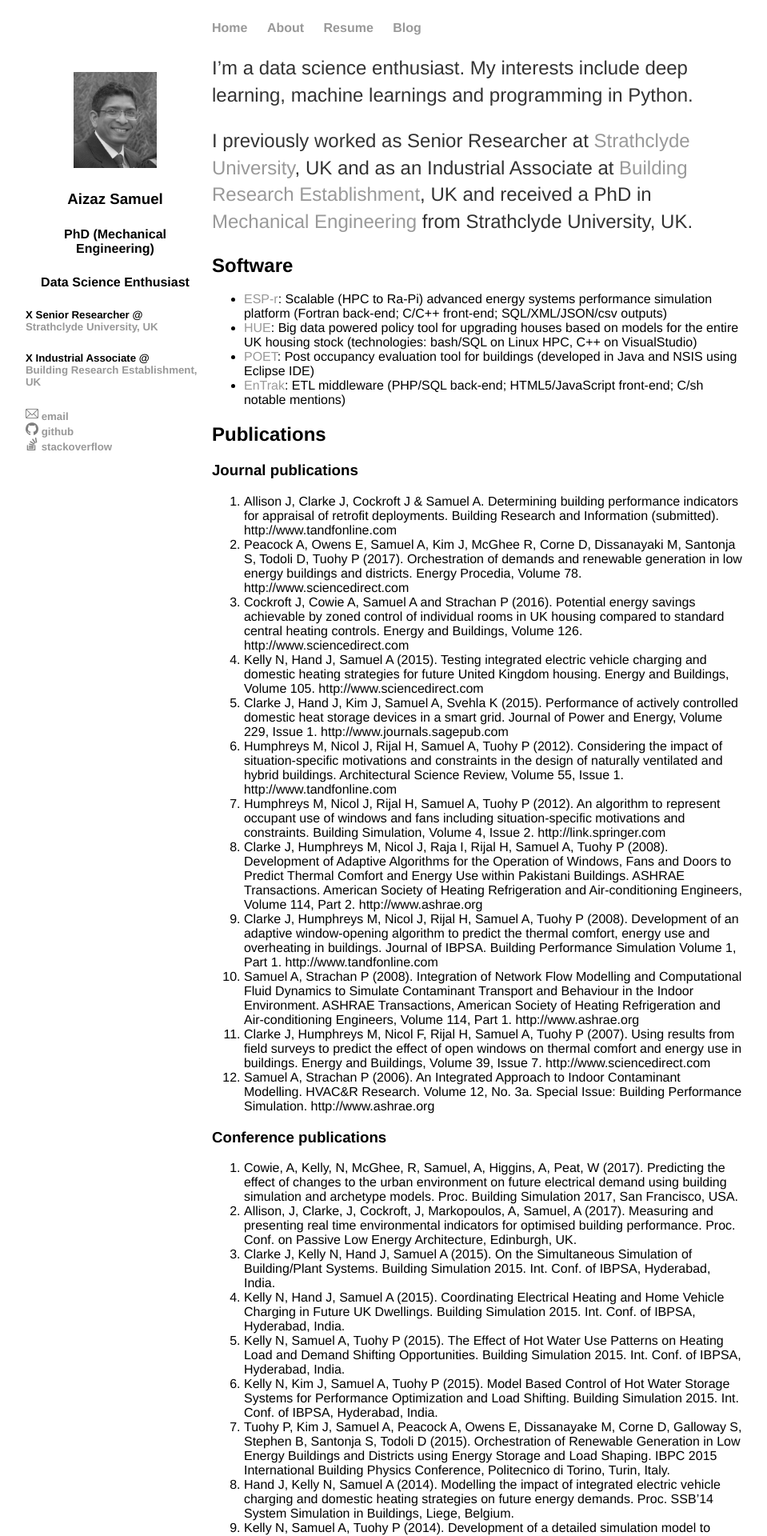
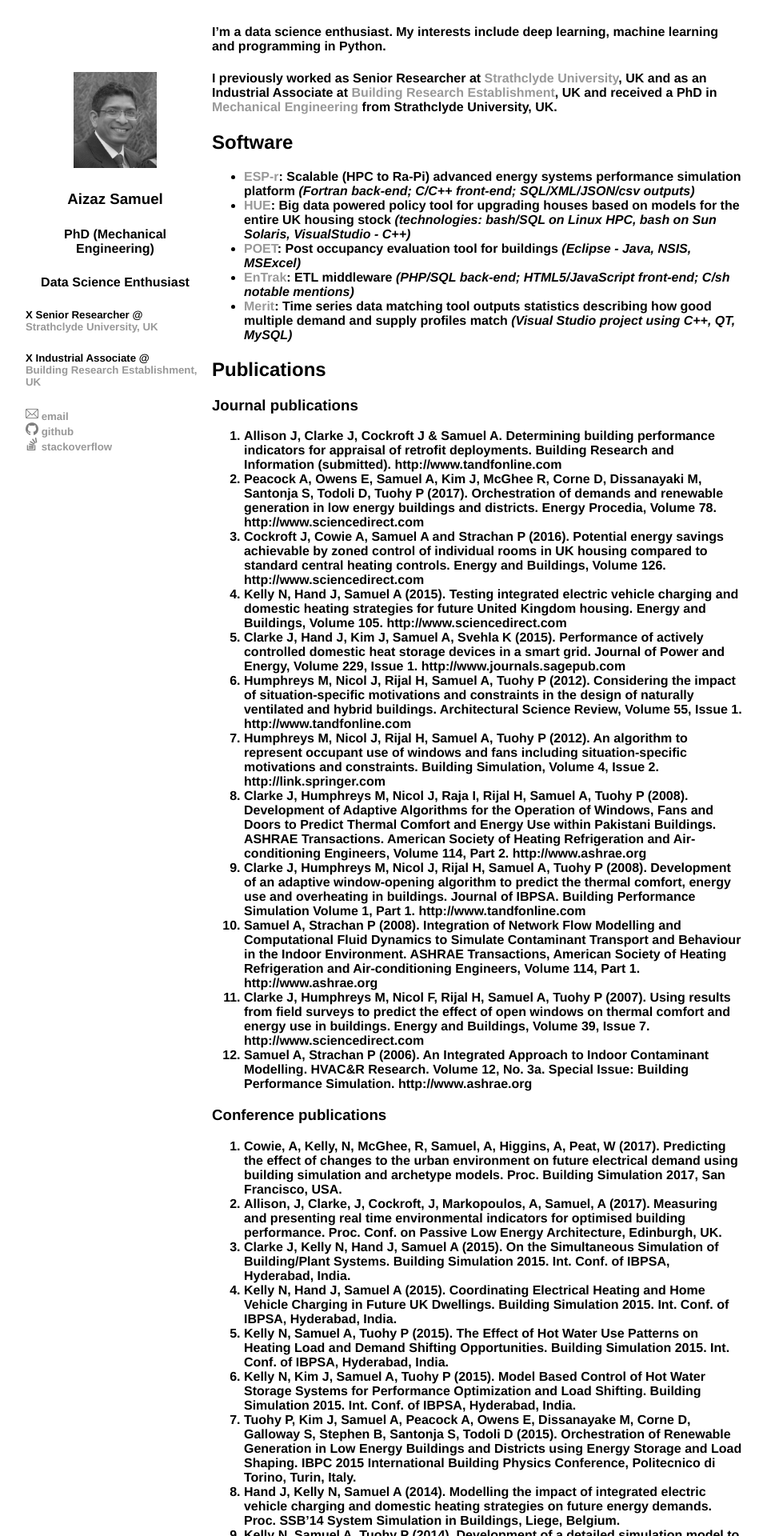
Before and after one commit to aizaz-samuel/aizaz-samuel.github.io, a Jekyll site: the page built from about/index.md, in a window 1280 px wide. Shown: the top 1920 px of the page at 80% size, without its empty margins (160-1119 px from the left). Built offline with Jekyll 4.4.1, drawn with Linux system fonts in a browser that asks for light colours; a script that is not in the unit is left out.

Commit message:
modest additions to about me, deactivated navigation on blog

```diff
--- a/_layouts/default.html
+++ b/_layouts/default.html
@@ -27,10 +27,10 @@ content
 			  <div class="rightpane">
 					<nav>
 			    		<ul>
-			        		<li><a href="/">Home</a></li>
+			        		<!-- <li><a href="/">Home</a></li>
 				        	<li><a href="/about">About</a></li>
 			        		<li><a href="/cv">Resume</a></li>
-			        		<li><a href="/blog">Blog</a></li>
+			        		<li><a href="/blog">Blog</a></li> -->
 			    		</ul>
 					</nav>
            {{ content }}
--- a/about/index.md
+++ b/about/index.md
@@ -4,16 +4,17 @@ title: About Me
 comments: false
 ---
 
-I'm a data science enthusiast. My interests include deep learning, machine learnings and programming in Python.
 
-I previously worked as Senior Researcher at [Strathclyde University](https://www.strath.ac.uk/), UK and as an Industrial Associate at [Building Research Establishment](https://www.bregroup.com/), UK and received a PhD in [Mechanical Engineering](https://www.strath.ac.uk/research/energysystemsresearchunit/) from Strathclyde University, UK.
+#### I'm a data science enthusiast. My interests include deep learning, machine learning and programming in Python.
+#### I previously worked as Senior Researcher at [Strathclyde University](https://www.strath.ac.uk/), UK and as an Industrial Associate at [Building Research Establishment](https://www.bregroup.com/), UK and received a PhD in [Mechanical Engineering](https://www.strath.ac.uk/research/energysystemsresearchunit/) from Strathclyde University, UK.
 
 ## Software
 
-* [ESP-r](http://www.esru.strath.ac.uk/applications/esp-r/): Scalable (HPC to Ra-Pi) advanced energy systems performance simulation platform (Fortran back-end; C/C++ front-end; SQL/XML/JSON/csv outputs)
-* [HUE](http://www.esru.strath.ac.uk/applications/hue/): Big data powered policy tool for upgrading houses based on models for the entire UK housing stock (technologies: bash/SQL on Linux HPC, C++ on VisualStudio)
-* [POET](http://www.esru.strath.ac.uk/applications/poet/): Post occupancy evaluation tool for buildings (developed in Java and NSIS using Eclipse IDE)
-* [EnTrak](http://www.esru.strath.ac.uk/applications/entrak/): ETL middleware (PHP/SQL back-end; HTML5/JavaScript front-end;  C/sh notable mentions)
+* [ESP-r](http://www.esru.strath.ac.uk/applications/esp-r/): Scalable (HPC to Ra-Pi) advanced energy systems performance simulation platform _(Fortran back-end; C/C++ front-end; SQL/XML/JSON/csv outputs)_
+* [HUE](http://www.esru.strath.ac.uk/applications/hue/): Big data powered policy tool for upgrading houses based on models for the entire UK housing stock _(technologies: bash/SQL on Linux HPC, bash on Sun Solaris, VisualStudio - C++)_
+* [POET](http://www.esru.strath.ac.uk/applications/poet/): Post occupancy evaluation tool for buildings _(Eclipse - Java, NSIS, MSExcel)_
+* [EnTrak](http://www.esru.strath.ac.uk/applications/entrak/): ETL middleware _(PHP/SQL back-end; HTML5/JavaScript front-end;  C/sh notable mentions)_
+* [Merit](http://www.esru.strath.ac.uk/Downloads/downloads.htm#Merit): Time series data matching tool outputs statistics describing how good multiple demand and supply profiles match _(Visual Studio project using C++, QT, MySQL)_
 
 ## Publications
 ### Journal publications
@@ -77,6 +78,6 @@ I previously worked as Senior Researcher at [Strathclyde University](https://www
 * [StackOverflow](https://stackoverflow.com/users/13591395/aizazsamuel)
 
 ## About This Site
-This site is powered by [Jekyll](http://jekyllrb.com/). All blog posts are released under the [Creative Commons Attribution-ShareAlike 4.0 International License](http://creativecommons.org/licenses/by-sa/4.0/).
+##### This site is powered by [Jekyll](http://jekyllrb.com/). All blog posts are released under the [Creative Commons Attribution-ShareAlike 4.0 International License](http://creativecommons.org/licenses/by-sa/4.0/).
 
-All opinions and views are my own and do not represent my employer.
+##### All opinions and views are my own and do not represent my employer.
--- a/css/main.css
+++ b/css/main.css
@@ -3,7 +3,7 @@ body {
     margin: 10px auto;
     width: 70%;
 }
-nav ul, footer ul {
+nav ul, footer ul, body{
     padding: 0px;
     list-style: none;
     font-weight: bold;
```
Also changed, not shown: 2 other files.
